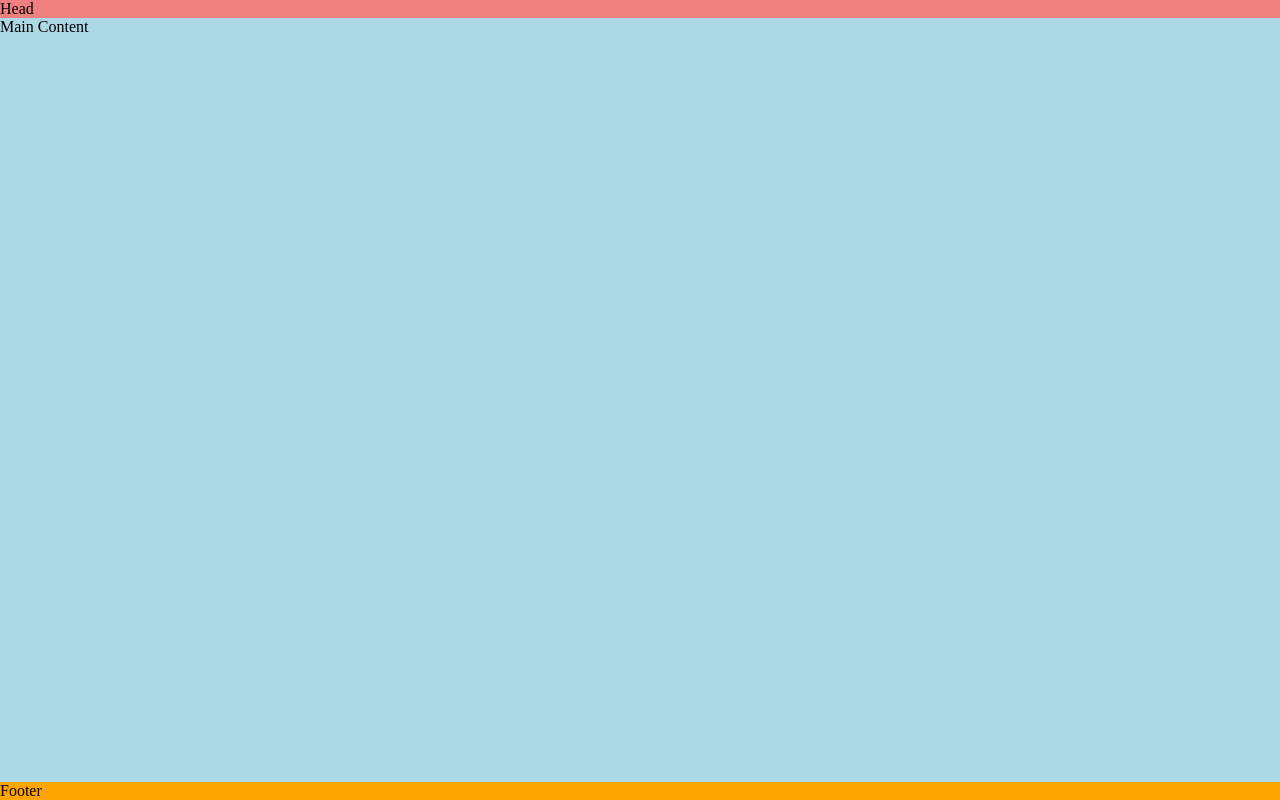
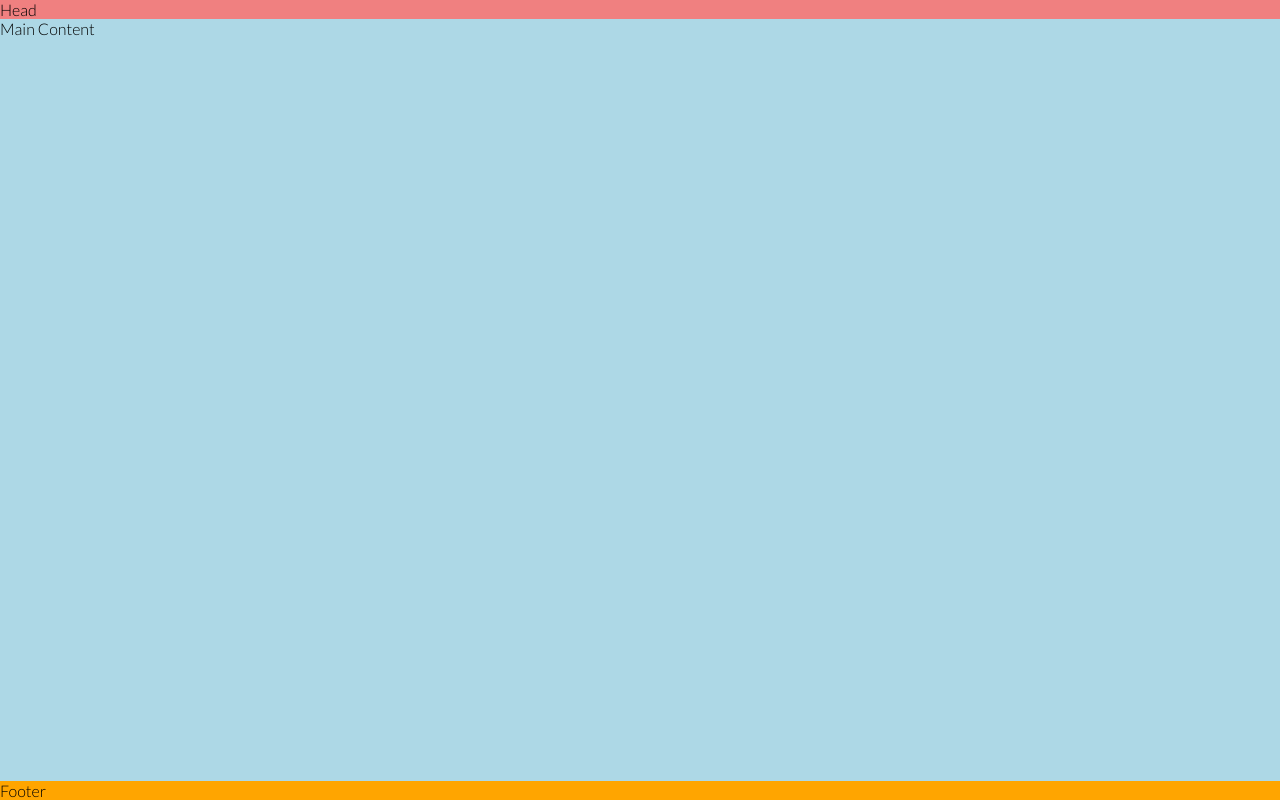
Before and after one commit to seanbyrne5/love-runnings, a plain HTML site: page index.html in a window 1280 px wide. Drawn offline with Linux system fonts and the light colour scheme.

Commit message:
add lato font

```diff
--- a/assets/css/style.css
+++ b/assets/css/style.css
@@ -1,3 +1,5 @@
+@import url('https://fonts.googleapis.com/css2?family=Lato:wght@300&family=Oswald:wght@200;300;400;500;600;700&display=swap');
+
 * {
     padding:0;
     margin:0;
@@ -9,6 +11,7 @@ body {
     display: flex;
     flex-direction: column;
     color: #a3a3a3a;
+    font-family: 'Lato', sans-serif;
 }
 
 header {
```
